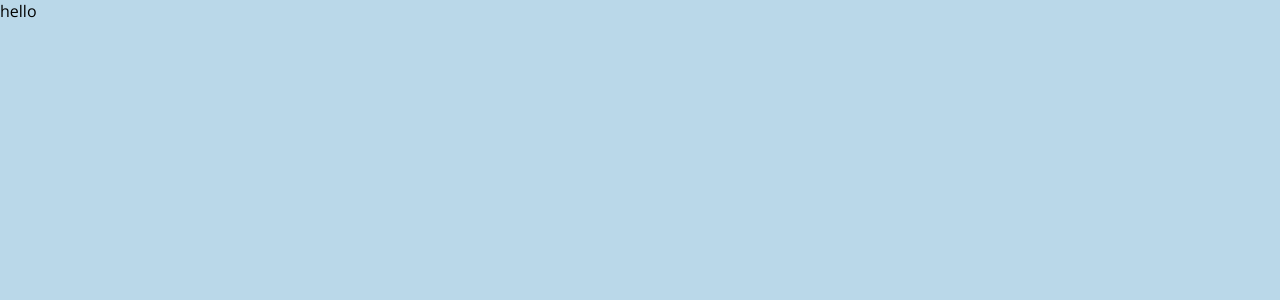
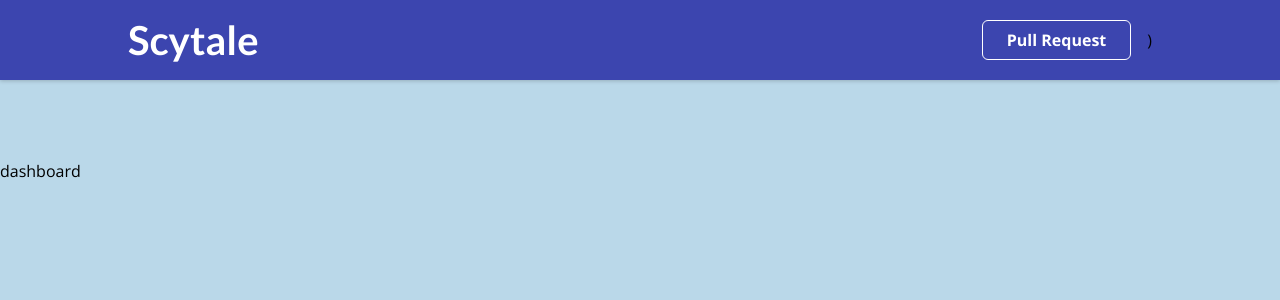
Before and after one commit to FinnerTeam/Scytale-front-react, a React (Create React App) app: page / in a window 1280 px wide. Shown: the top 300 px of the page. Built offline with nearby package versions, Linux system fonts and the light colour scheme.

Commit message:
added iniitial structure

```diff
--- a/src/App.tsx
+++ b/src/App.tsx
@@ -1,5 +1,20 @@
+import Layout from "./components/Layout/Layout";
+import { Switch, Route, BrowserRouter as Router } from "react-router-dom";
+import { Suspense } from "react";
+import DashBoard from "./pages/Dashboard";
+
 function App() {
-  return <div>hello</div>;
+  return (
+    <Layout>
+      <Router>
+        <Suspense fallback={<div></div>}>
+          <Switch>
+            <Route path="*" exact component={DashBoard} />
+          </Switch>
+        </Suspense>
+      </Router>
+    </Layout>
+  );
 }
 
 export default App;
--- /dev/null
+++ b/src/components/Dash.tsx
@@ -0,0 +1,5 @@
+const Dashboard = () => {
+  return <div>dashboard </div>;
+};
+
+export default Dashboard;
--- /dev/null
+++ b/src/components/Layout/Header.tsx
@@ -0,0 +1,19 @@
+import classes from "./MainNavigation.module.css";
+
+const MainNavigation = () => {
+  return (
+    <header className={classes.header}>
+        <div className={classes.logo}>Scytale</div>
+      <nav>
+        <ul>
+            <li>
+              <button >Pull Request</button>
+            </li>
+          )
+        </ul>
+      </nav>
+    </header>
+  );
+};
+
+export default MainNavigation;
--- /dev/null
+++ b/src/components/Layout/Layout.tsx
@@ -0,0 +1,12 @@
+import Header from "./Header";
+
+const Layout = (props: any) => {
+  return (
+    <>
+      <Header />
+      <main style={{ marginTop: "10rem" }}>{props.children}</main>
+    </>
+  );
+};
+
+export default Layout;
--- /dev/null
+++ b/src/components/Layout/MainNavigation.module.css
@@ -0,0 +1,57 @@
+.header {
+  width: 100%;
+  top: 0;
+  height: 5rem;
+  background-color: var(--main-color);
+  box-shadow: 0 1px 4px rgba(0, 0, 0, 0.2);
+  display: flex;
+  justify-content: space-between;
+  align-items: center;
+  padding: 0 10%;
+  position: fixed;
+}
+
+.logo {
+  font-family: 'Lato', sans-serif;
+  font-size: 2.5rem;
+  color: white;
+  margin: 0;
+}
+
+.header ul {
+  list-style: none;
+  margin: 0;
+  padding: 0;
+  display: flex;
+  align-items: baseline;
+}
+
+.header li {
+  margin: 0 1rem;
+}
+
+.header a {
+  text-decoration: none;
+  color: white;
+  font-weight: bold;
+}
+
+.header button {
+  font: inherit;
+  background-color: transparent;
+  border: 1px solid white;
+  color: white;
+  font-weight: bold;
+  padding: 0.5rem 1.5rem;
+  border-radius: 6px;
+  cursor: pointer;
+}
+
+.header a:hover {
+  color: var(--main-color-strong);
+}
+
+.header button:hover {
+  background-color: var(--main-color-strong);
+  color: white;
+}
--- /dev/null
+++ b/src/pages/Dashboard.tsx
@@ -0,0 +1,7 @@
+import Dashboard from "../components/Dash";
+
+const DashboardPage = () => {
+  return <Dashboard />;
+};
+
+export default DashboardPage;
```
Also changed, not shown: package.json (+7 -4 lines), 1 other file (tests, documents, lock files or other folders).
